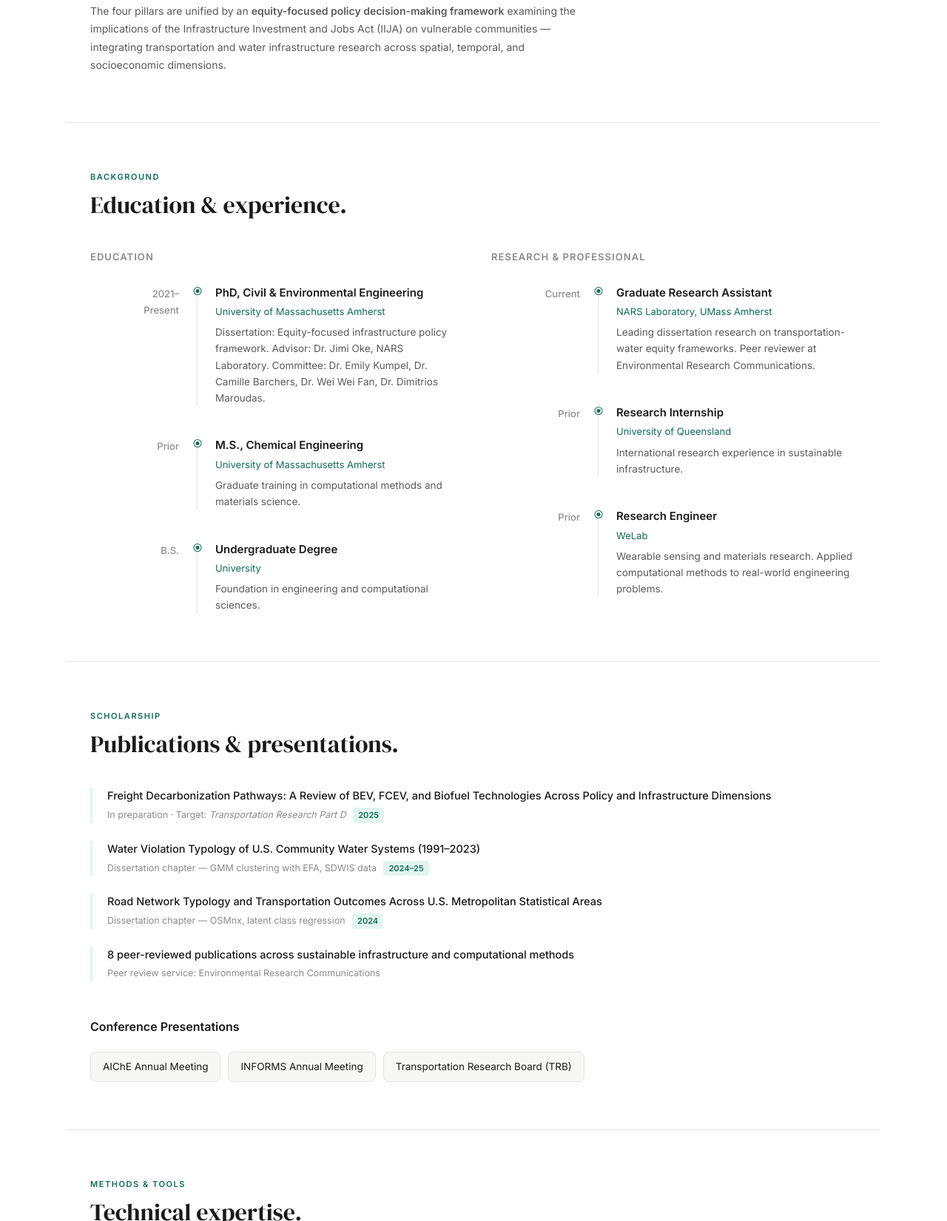
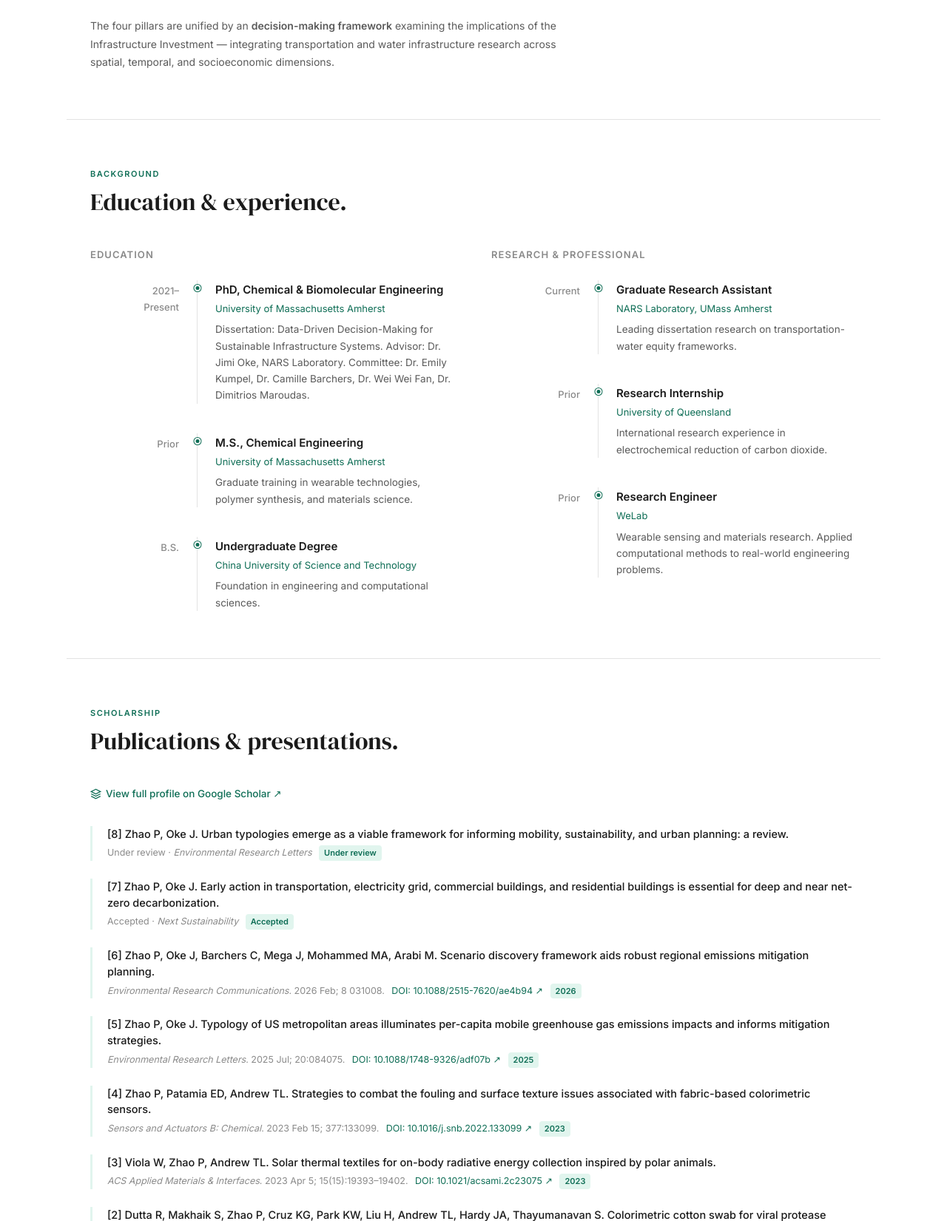
Before and after one commit to peiyaozhao777/peiyaozhaobrave.github.io, a plain HTML site: page index.html in a window 1280 px wide. Shown: the part 1149-2800 px from the top of the page at 74% size. Drawn offline with Linux system fonts and the light colour scheme.

Commit message:
Add files via upload

```diff
--- a/index.html
+++ b/index.html
@@ -139,7 +139,7 @@
 
 <!-- NAV -->
 <nav>
-  <span class="nav-name">Peiyao</span>
+  <span class="nav-name">Peiyao Zhao </span>
   <ul class="nav-links">
     <li><a href="#research">Research</a></li>
     <li><a href="#experience">Experience</a></li>
@@ -152,12 +152,12 @@
 <!-- HERO -->
 <div class="hero">
   <div>
-    <p class="hero-eyebrow">PhD Candidate · Civil &amp; Environmental Engineering</p>
+    <p class="hero-eyebrow">PhD Candidate · Chemical &amp; Biomolecular Engineering</p>
     <h1>Equity-driven<br><em>infrastructure</em><br>research.</h1>
     <p class="hero-bio">
-      I study the intersection of transportation, water systems, and environmental justice —
-      applying unsupervised machine learning, scenario discovery, and policy analysis to
-      understand how infrastructure investment shapes equity outcomes across U.S. communities.
+      I study the intersection of transportation and water infrastructure systems, with a focus on sustainability and environmental planning. I apply supervised
+      and unsupervised machine learning methods, as well as scenario discovery approaches, to analyze large-scale datasets, uncovering patterns in emissions and infrastructure systems and inform decision
+      making for sustainable infrastructure investment.
     </p>
     <div class="hero-ctas">
       <a href="#research" class="btn btn-primary">View Research</a>
@@ -188,7 +188,7 @@
     -->
     <div class="photo-wrap">
       <img id="profilePhoto"
-           src=""
+           src="photo.jpg"
            alt="Photo of Peiyao">
       <!-- Option B base64 — uncomment and paste your string:
       <img id="profilePhoto"
@@ -253,9 +253,8 @@
     </div>
   </div>
   <p style="font-size:14px;color:var(--text-muted);max-width:680px;line-height:1.75;">
-    The four pillars are unified by an <strong>equity-focused policy decision-making framework</strong>
-    examining the implications of the Infrastructure Investment and Jobs Act (IIJA) on vulnerable
-    communities — integrating transportation and water infrastructure research across spatial,
+    The four pillars are unified by an <strong>decision-making framework</strong>
+    examining the implications of the Infrastructure Investment — integrating transportation and water infrastructure research across spatial,
     temporal, and socioeconomic dimensions.
   </p>
 </section>
@@ -273,9 +272,9 @@
           <div class="timeline-year">2021–<br>Present</div>
           <div class="timeline-line"></div>
           <div class="timeline-content">
-            <div class="timeline-role">PhD, Civil &amp; Environmental Engineering</div>
+            <div class="timeline-role">PhD, Chemical &amp; Biomolecular Engineering</div>
             <div class="timeline-org">University of Massachusetts Amherst</div>
-            <div class="timeline-desc">Dissertation: Equity-focused infrastructure policy framework. Advisor: Dr. Jimi Oke, NARS Laboratory. Committee: Dr. Emily Kumpel, Dr. Camille Barchers, Dr. Wei Wei Fan, Dr. Dimitrios Maroudas.</div>
+            <div class="timeline-desc">Dissertation: Data-Driven Decision-Making for Sustainable Infrastructure Systems. Advisor: Dr. Jimi Oke, NARS Laboratory. Committee: Dr. Emily Kumpel, Dr. Camille Barchers, Dr. Wei Wei Fan, Dr. Dimitrios Maroudas.</div>
           </div>
         </div>
         <div class="timeline-item">
@@ -284,7 +283,7 @@
           <div class="timeline-content">
             <div class="timeline-role">M.S., Chemical Engineering</div>
             <div class="timeline-org">University of Massachusetts Amherst</div>
-            <div class="timeline-desc">Graduate training in computational methods and materials science.</div>
+            <div class="timeline-desc">Graduate training in wearable technologies, polymer synthesis, and materials science.</div>
           </div>
         </div>
         <div class="timeline-item">
@@ -292,7 +291,7 @@
           <div class="timeline-line"></div>
           <div class="timeline-content">
             <div class="timeline-role">Undergraduate Degree</div>
-            <div class="timeline-org">University <!-- EDIT: replace with your undergrad institution --></div>
+            <div class="timeline-org">China University of Science and Technology</div>
             <div class="timeline-desc">Foundation in engineering and computational sciences.</div>
           </div>
         </div>
@@ -308,7 +307,7 @@
           <div class="timeline-content">
             <div class="timeline-role">Graduate Research Assistant</div>
             <div class="timeline-org">NARS Laboratory, UMass Amherst</div>
-            <div class="timeline-desc">Leading dissertation research on transportation-water equity frameworks. Peer reviewer at Environmental Research Communications.</div>
+            <div class="timeline-desc">Leading dissertation research on transportation-water equity frameworks. </div>
           </div>
         </div>
         <div class="timeline-item">
@@ -317,7 +316,7 @@
           <div class="timeline-content">
             <div class="timeline-role">Research Internship</div>
             <div class="timeline-org">University of Queensland</div>
-            <div class="timeline-desc">International research experience in sustainable infrastructure.</div>
+            <div class="timeline-desc">International research experience in electrochemical reduction of carbon dioxide.</div>
           </div>
         </div>
         <div class="timeline-item">
@@ -339,24 +338,130 @@
 <section id="publications">
   <p class="section-label">Scholarship</p>
   <h2>Publications &amp; presentations.</h2>
+
+  <a href="https://scholar.google.com/citations?user=fEdov-YAAAAJ&hl=en"
+   target="_blank" rel="noopener"
+   style="display:inline-flex;align-items:center;gap:6px;color:var(--teal);font-size:13.5px;text-decoration:none;margin-bottom:2rem;font-weight:500;">
+  <svg width="15" height="15" viewBox="0 0 24 24" fill="none" stroke="currentColor" stroke-width="2">
+    <path d="M12 2L2 7l10 5 10-5-10-5z"/>
+    <path d="M2 17l10 5 10-5"/>
+    <path d="M2 12l10 5 10-5"/>
+  </svg>
+  View full profile on Google Scholar ↗
+</a>
+
   <div class="pub-list">
 
     <div class="pub-item">
-      <div class="pub-title">Freight Decarbonization Pathways: A Review of BEV, FCEV, and Biofuel Technologies Across Policy and Infrastructure Dimensions</div>
-      <div class="pub-meta">In preparation · Target: <em>Transportation Research Part D</em> <span class="pub-year">2025</span></div>
+      <div class="pub-title">
+        [8] Zhao P, Oke J.
+        Urban typologies emerge as a viable framework for informing mobility, sustainability, and urban planning: a review.
+      </div>
+      <div class="pub-meta">
+        Under review · <em>Environmental Research Letters</em>
+        <span class="pub-year">Under review</span>
+      </div>
     </div>
+
     <div class="pub-item">
-      <div class="pub-title">Water Violation Typology of U.S. Community Water Systems (1991–2023)</div>
-      <div class="pub-meta">Dissertation chapter — GMM clustering with EFA, SDWIS data <span class="pub-year">2024–25</span></div>
+      <div class="pub-title">
+        [7] Zhao P, Oke J.
+        Early action in transportation, electricity grid, commercial buildings, and residential buildings is essential for deep and near net-zero decarbonization.
+      </div>
+      <div class="pub-meta">
+        Accepted · <em>Next Sustainability</em>
+        <span class="pub-year">Accepted</span>
+      </div>
     </div>
+
     <div class="pub-item">
-      <div class="pub-title">Road Network Typology and Transportation Outcomes Across U.S. Metropolitan Statistical Areas</div>
-      <div class="pub-meta">Dissertation chapter — OSMnx, latent class regression <span class="pub-year">2024</span></div>
+      <div class="pub-title">
+        [6] Zhao P, Oke J, Barchers C, Mega J, Mohammed MA, Arabi M.
+        Scenario discovery framework aids robust regional emissions mitigation planning.
+      </div>
+      <div class="pub-meta">
+        <em>Environmental Research Communications</em>. 2026 Feb; 8 031008.
+        <a href="https://doi.org/10.1088/2515-7620/ae4b94" target="_blank" rel="noopener"
+           style="color:var(--teal);text-decoration:none;margin-left:6px;">
+          DOI: 10.1088/2515-7620/ae4b94 ↗
+        </a>
+        <span class="pub-year">2026</span>
+      </div>
     </div>
-    <!-- EDIT: Replace the item below with your actual peer-reviewed publications -->
+
     <div class="pub-item">
-      <div class="pub-title">8 peer-reviewed publications across sustainable infrastructure and computational methods</div>
-      <div class="pub-meta">Peer review service: Environmental Research Communications</div>
+      <div class="pub-title">
+        [5] Zhao P, Oke J.
+        Typology of US metropolitan areas illuminates per-capita mobile greenhouse gas emissions impacts and informs mitigation strategies.
+      </div>
+      <div class="pub-meta">
+        <em>Environmental Research Letters</em>. 2025 Jul; 20:084075.
+        <a href="https://iopscience.iop.org/article/10.1088/1748-9326/adf07b" target="_blank" rel="noopener"
+           style="color:var(--teal);text-decoration:none;margin-left:6px;">
+          DOI: 10.1088/1748-9326/adf07b ↗
+        </a>
+        <span class="pub-year">2025</span>
+      </div>
+    </div>
+
+    <div class="pub-item">
+      <div class="pub-title">
+        [4] Zhao P, Patamia ED, Andrew TL.
+        Strategies to combat the fouling and surface texture issues associated with fabric-based colorimetric sensors.
+      </div>
+      <div class="pub-meta">
+        <em>Sensors and Actuators B: Chemical</em>. 2023 Feb 15; 377:133099.
+        <a href="https://www.sciencedirect.com/science/article/abs/pii/S0925400522017427" target="_blank" rel="noopener"
+           style="color:var(--teal);text-decoration:none;margin-left:6px;">
+          DOI: 10.1016/j.snb.2022.133099 ↗
+        </a>
+        <span class="pub-year">2023</span>
+      </div>
+    </div>
+
+    <div class="pub-item">
+      <div class="pub-title">
+        [3] Viola W, Zhao P, Andrew TL.
+        Solar thermal textiles for on-body radiative energy collection inspired by polar animals.
+      </div>
+      <div class="pub-meta">
+        <em>ACS Applied Materials &amp; Interfaces</em>. 2023 Apr 5; 15(15):19393–19402.
+        <a href="https://pubs.acs.org/doi/10.1021/acsami.2c23075" target="_blank" rel="noopener"
+           style="color:var(--teal);text-decoration:none;margin-left:6px;">
+          DOI: 10.1021/acsami.2c23075 ↗
+        </a>
+        <span class="pub-year">2023</span>
+      </div>
+    </div>
+
+    <div class="pub-item">
+      <div class="pub-title">
+        [2] Dutta R, Makhaik S, Zhao P, Cruz KG, Park KW, Liu H, Andrew TL, Hardy JA, Thayumanavan S.
+        Colorimetric cotton swab for viral protease detection.
+      </div>
+      <div class="pub-meta">
+        <em>Analytical Chemistry</em>. 2022 Sep 2; 94(37):12699–12705.
+        <a href="https://pubs.acs.org/doi/10.1021/acs.analchem.2c02033" target="_blank" rel="noopener"
+           style="color:var(--teal);text-decoration:none;margin-left:6px;">
+          DOI: 10.1021/acs.analchem.2c02033 ↗
+        </a>
+        <span class="pub-year">2022</span>
+      </div>
+    </div>
+
+    <div class="pub-item">
+      <div class="pub-title">
+        [1] Li M, Tian X, Garg S, Rufford TE, Zhao P, Wu Y, Yago AJ, Ge L, Rudolph V, Wang G.
+        Modulated Sn oxidation states over a Cu₂O-derived substrate for selective electrochemical CO₂ reduction.
+      </div>
+      <div class="pub-meta">
+        <em>ACS Applied Materials &amp; Interfaces</em>. 2020 Apr 27; 12(20):22760–22770.
+        <a href="https://pubs.acs.org/doi/10.1021/acsami.0c00412" target="_blank" rel="noopener"
+           style="color:var(--teal);text-decoration:none;margin-left:6px;">
+          DOI: 10.1021/acsami.0c00412 ↗
+        </a>
+        <span class="pub-year">2020</span>
+      </div>
     </div>
 
   </div>
@@ -369,6 +474,7 @@
       <span style="background:var(--bg-off);border:1px solid var(--border);border-radius:8px;padding:8px 16px;font-size:13.5px;">Transportation Research Board (TRB)</span>
     </div>
   </div>
+
 </section>
 
 <!-- SKILLS -->
@@ -437,6 +543,7 @@
       <div class="skill-tags">
         <span class="skill-tag">English (fluent)</span>
         <span class="skill-tag">Chinese (fluent)</span>
+        <span class="skill-tag">German (intermediate)</span>
       </div>
     </div>
   </div>
@@ -448,8 +555,8 @@
   <h2>Let's connect.</h2>
   <p style="color:var(--text-muted);max-width:540px;line-height:1.75;margin-bottom:0.5rem;">
     I'm actively seeking postdoctoral fellowship opportunities in sustainable infrastructure,
-    climate equity, and data-driven policy research. I'm also open to industry roles in
-    climate and sustainability analytics.
+    climate equity, emissions mitigation,and data-driven policy research. I'm also open to industry roles in
+    climate and sustainability analytics and environmental consulting.
   </p>
   <div class="contact-grid">
 
@@ -471,13 +578,13 @@
         </div>
         <div>
           <div class="contact-label">Email</div>
-          <div class="contact-value">your@email.edu <!-- EDIT --></div>
+          <div class="contact-value">peiyaozhao@umass.edu <!-- EDIT --></div>
         </div>
       </div>
     </a>
 
     <!-- EDIT: change href to your LinkedIn profile URL -->
-    <a href="https://linkedin.com/in/yourprofile" target="_blank" rel="noopener" style="text-decoration:none;">
+    <a href="https://www.linkedin.com/in/peiyao-zhao-43b367192/" target="_blank" rel="noopener" style="text-decoration:none;">
       <div class="contact-card">
         <div class="contact-icon">
           <svg width="18" height="18" viewBox="0 0 24 24" fill="none" stroke="currentColor" stroke-width="2"><path d="M16 8a6 6 0 016 6v7h-4v-7a2 2 0 00-2-2 2 2 0 00-2 2v7h-4v-7a6 6 0 016-6z"/><rect x="2" y="9" width="4" height="12"/><circle cx="4" cy="4" r="2"/></svg>
@@ -521,7 +628,7 @@
 
 <!-- FOOTER -->
 <footer>
-  <p>Peiyao · PhD Candidate, Civil &amp; Environmental Engineering · University of Massachusetts Amherst</p>
+  <p>Peiyao · PhD Candidate, Chemical &amp; Biomolecular Engineering · University of Massachusetts Amherst</p>
   <p style="margin-top:4px;">Built with plain HTML &amp; CSS · Last updated 2025</p>
 </footer>
 
```
